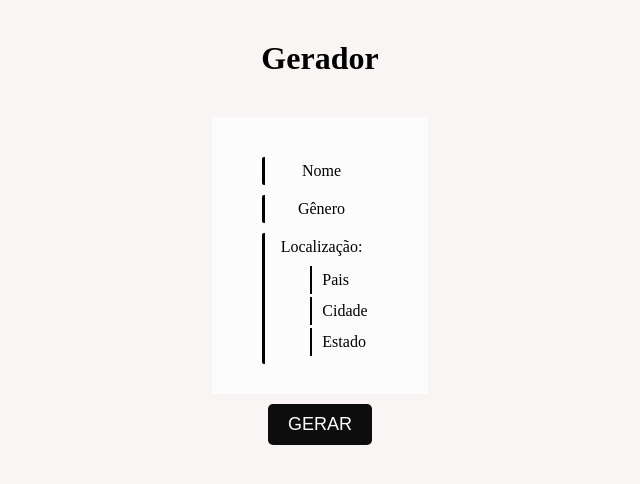
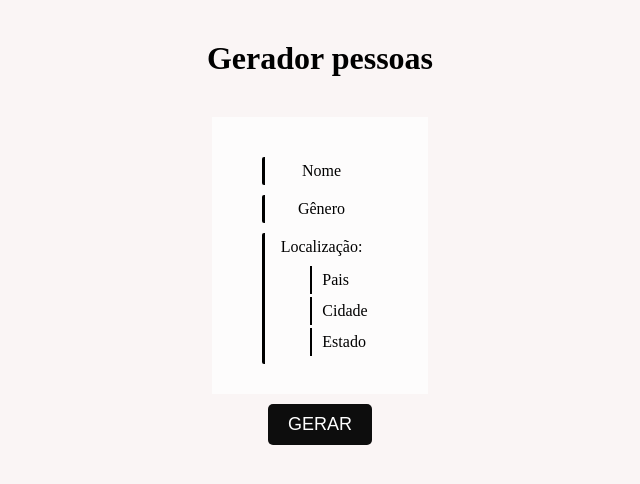
Before and after one commit to Klebervini49/geradorPessoas, a plain HTML site: page index.html in a window 1280 px wide. Shown: the whole page, without its empty margins (320-960 px from the left). Drawn offline with Linux system fonts and the light colour scheme.

Commit message:
first commit

```diff
--- a/index.html
+++ b/index.html
@@ -8,7 +8,7 @@
         <link rel="stylesheet" href="style.css">
     </head>
     <body>
-        <h1>Gerador</h1>
+        <h1>Gerador pessoas</h1>
         <main class="infos">
             <img src="" alt="Pessoa gerada" class="img">
             <div class="nome infoPag" style="margin-top: 10px;">Nome</div>
```
